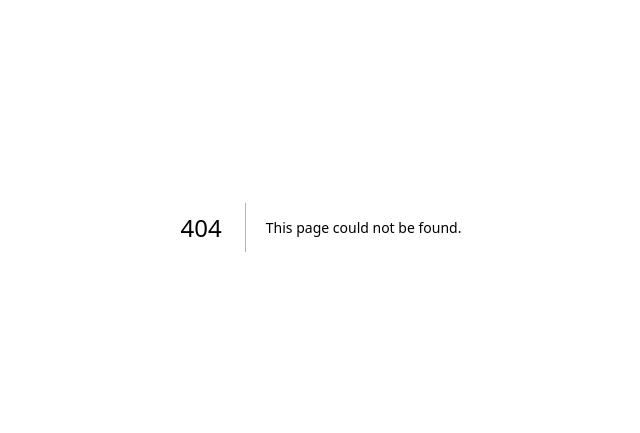
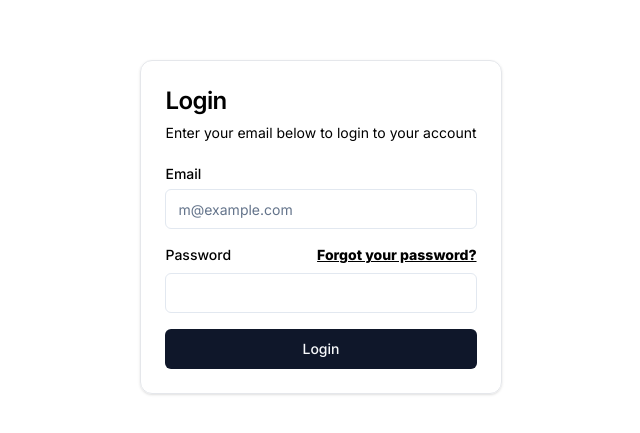
Before and after one commit to gritholdings/grit-web-sdk-ts, a Next.js app: page /auth/login in a window 1280 px wide. Before the commit this address had no page. Shown: the part 173-606 px from the top of the page, without its empty margins (319-959 px from the left). Built offline with nearby package versions, Linux system fonts and the light colour scheme.

Commit message:
add loginform

```diff
--- /dev/null
+++ b/app/auth/login/page.tsx
@@ -0,0 +1,15 @@
+import LoginForm from "@/app/components/shadcn/block/authentication-02"
+
+export const description = "A simple login form."
+
+export const iframeHeight = "870px"
+
+export const containerClassName = "w-full h-full"
+
+export default function Page() {
+  return (
+    <div className="flex h-screen w-full items-center justify-center px-4">
+      <LoginForm />
+    </div>
+  )
+}
--- /dev/null
+++ b/app/components/shadcn/block/authentication-02.tsx
@@ -0,0 +1,67 @@
+import Link from "next/link"
+
+import { Button } from "@/app/components/shadcn/ui/button"
+import {
+  Card,
+  CardContent,
+  CardDescription,
+  CardHeader,
+  CardTitle,
+} from "@/app/components/shadcn/ui/card"
+import { Input } from "@/app/components/shadcn/ui/input"
+import { Label } from "@/app/components/shadcn/ui/label"
+
+export const description =
+  "A login form with email and password. There's an option to login with Google and a link to sign up if you don't have an account."
+
+export const iframeHeight = "600px"
+
+export const containerClassName =
+  "w-full h-screen flex items-center justify-center px-4"
+
+export default function LoginForm() {
+  return (
+    <Card className="mx-auto max-w-sm">
+      <CardHeader>
+        <CardTitle className="text-2xl">Login</CardTitle>
+        <CardDescription>
+          Enter your email below to login to your account
+        </CardDescription>
+      </CardHeader>
+      <CardContent>
+        <div className="grid gap-4">
+          <div className="grid gap-2">
+            <Label htmlFor="email">Email</Label>
+            <Input
+              id="email"
+              type="email"
+              placeholder="m@example.com"
+              required
+            />
+          </div>
+          <div className="grid gap-2">
+            <div className="flex items-center">
+              <Label htmlFor="password">Password</Label>
+              <Link href="#" className="ml-auto inline-block text-sm underline">
+                Forgot your password?
+              </Link>
+            </div>
+            <Input id="password" type="password" required />
+          </div>
+          <Button type="submit" className="w-full">
+            Login
+          </Button>
+          {/* <Button variant="outline" className="w-full">
+            Login with Google
+          </Button> */}
+        </div>
+        {/* <div className="mt-4 text-center text-sm">
+          Don&apos;t have an account?{" "}
+          <Link href="#" className="underline">
+            Sign up
+          </Link>
+        </div> */}
+      </CardContent>
+    </Card>
+  )
+}
--- /dev/null
+++ b/app/components/shadcn/ui/card.tsx
@@ -0,0 +1,76 @@
+import * as React from "react"
+
+import { cn } from "@/app/components/shadcn/lib/utils"
+
+const Card = React.forwardRef<
+  HTMLDivElement,
+  React.HTMLAttributes<HTMLDivElement>
+>(({ className, ...props }, ref) => (
+  <div
+    ref={ref}
+    className={cn(
+      "rounded-xl border bg-card text-card-foreground shadow",
+      className
+    )}
+    {...props}
+  />
+))
+Card.displayName = "Card"
+
+const CardHeader = React.forwardRef<
+  HTMLDivElement,
+  React.HTMLAttributes<HTMLDivElement>
+>(({ className, ...props }, ref) => (
+  <div
+    ref={ref}
+    className={cn("flex flex-col space-y-1.5 p-6", className)}
+    {...props}
+  />
+))
+CardHeader.displayName = "CardHeader"
+
+const CardTitle = React.forwardRef<
+  HTMLDivElement,
+  React.HTMLAttributes<HTMLDivElement>
+>(({ className, ...props }, ref) => (
+  <div
+    ref={ref}
+    className={cn("font-semibold leading-none tracking-tight", className)}
+    {...props}
+  />
+))
+CardTitle.displayName = "CardTitle"
+
+const CardDescription = React.forwardRef<
+  HTMLDivElement,
+  React.HTMLAttributes<HTMLDivElement>
+>(({ className, ...props }, ref) => (
+  <div
+    ref={ref}
+    className={cn("text-sm text-muted-foreground", className)}
+    {...props}
+  />
+))
+CardDescription.displayName = "CardDescription"
+
+const CardContent = React.forwardRef<
+  HTMLDivElement,
+  React.HTMLAttributes<HTMLDivElement>
+>(({ className, ...props }, ref) => (
+  <div ref={ref} className={cn("p-6 pt-0", className)} {...props} />
+))
+CardContent.displayName = "CardContent"
+
+const CardFooter = React.forwardRef<
+  HTMLDivElement,
+  React.HTMLAttributes<HTMLDivElement>
+>(({ className, ...props }, ref) => (
+  <div
+    ref={ref}
+    className={cn("flex items-center p-6 pt-0", className)}
+    {...props}
+  />
+))
+CardFooter.displayName = "CardFooter"
+
+export { Card, CardHeader, CardFooter, CardTitle, CardDescription, CardContent }
--- /dev/null
+++ b/app/components/shadcn/ui/label.tsx
@@ -0,0 +1,26 @@
+"use client"
+
+import * as React from "react"
+import * as LabelPrimitive from "@radix-ui/react-label"
+import { cva, type VariantProps } from "class-variance-authority"
+
+import { cn } from "../lib/utils"
+
+const labelVariants = cva(
+  "text-sm font-medium leading-none peer-disabled:cursor-not-allowed peer-disabled:opacity-70"
+)
+
+const Label = React.forwardRef<
+  React.ElementRef<typeof LabelPrimitive.Root>,
+  React.ComponentPropsWithoutRef<typeof LabelPrimitive.Root> &
+    VariantProps<typeof labelVariants>
+>(({ className, ...props }, ref) => (
+  <LabelPrimitive.Root
+    ref={ref}
+    className={cn(labelVariants(), className)}
+    {...props}
+  />
+))
+Label.displayName = LabelPrimitive.Root.displayName
+
+export { Label }
--- a/package.json
+++ b/package.json
@@ -18,7 +18,7 @@
     "class-variance-authority": "^0.7.0",
     "clsx": "^2.1.1",
     "lucide-react": "^0.454.0",
-    "next": "14.2.10",
+    "next": "^15.0.2",
     "react": "^18",
     "react-dom": "^18",
     "tailwind-merge": "^2.5.4",
@@ -28,6 +28,7 @@
     "@aws-amplify/backend": "^1.5.1",
     "@aws-amplify/backend-cli": "^1.3.0",
     "@radix-ui/react-icons": "^1.3.0",
+    "@radix-ui/react-label": "^2.1.0",
     "@radix-ui/react-select": "^2.1.1",
     "@types/node": "^20",
     "@types/react": "^18",
```
Also changed, not shown: 2 other files (tests, documents, lock files or other folders).
